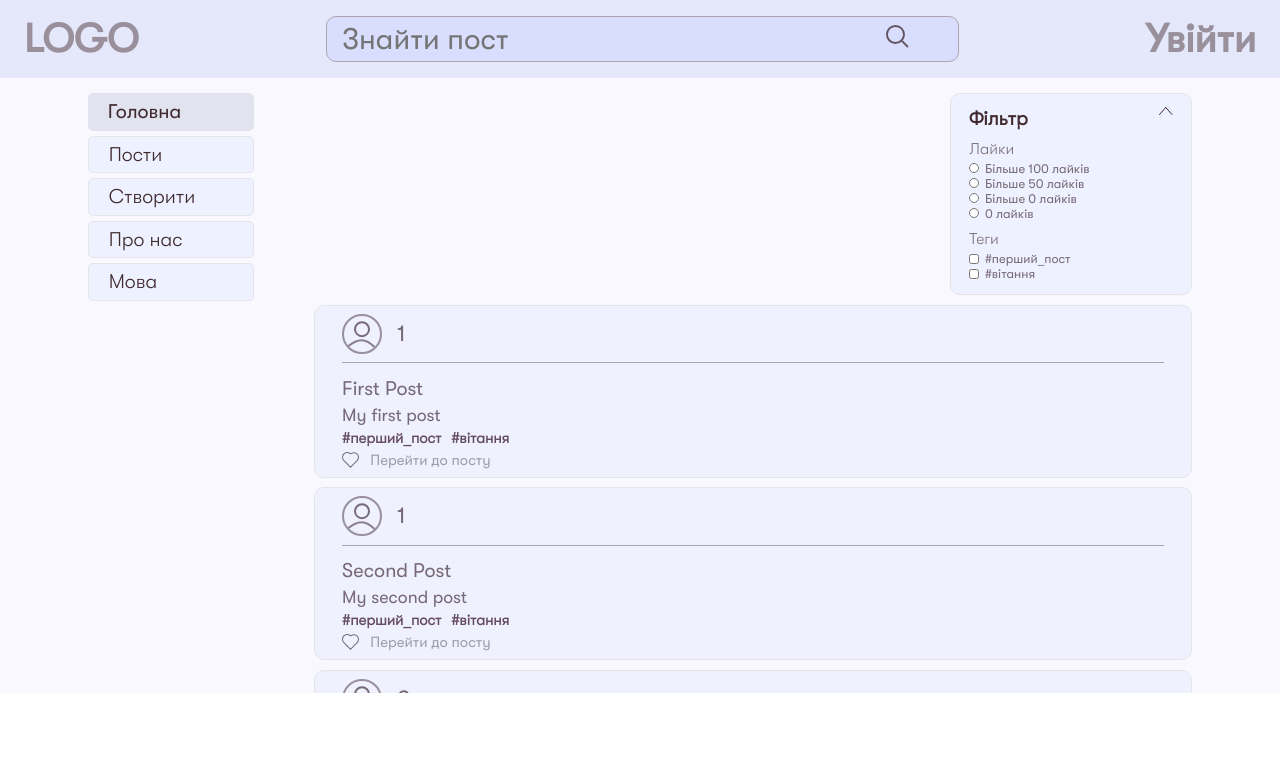
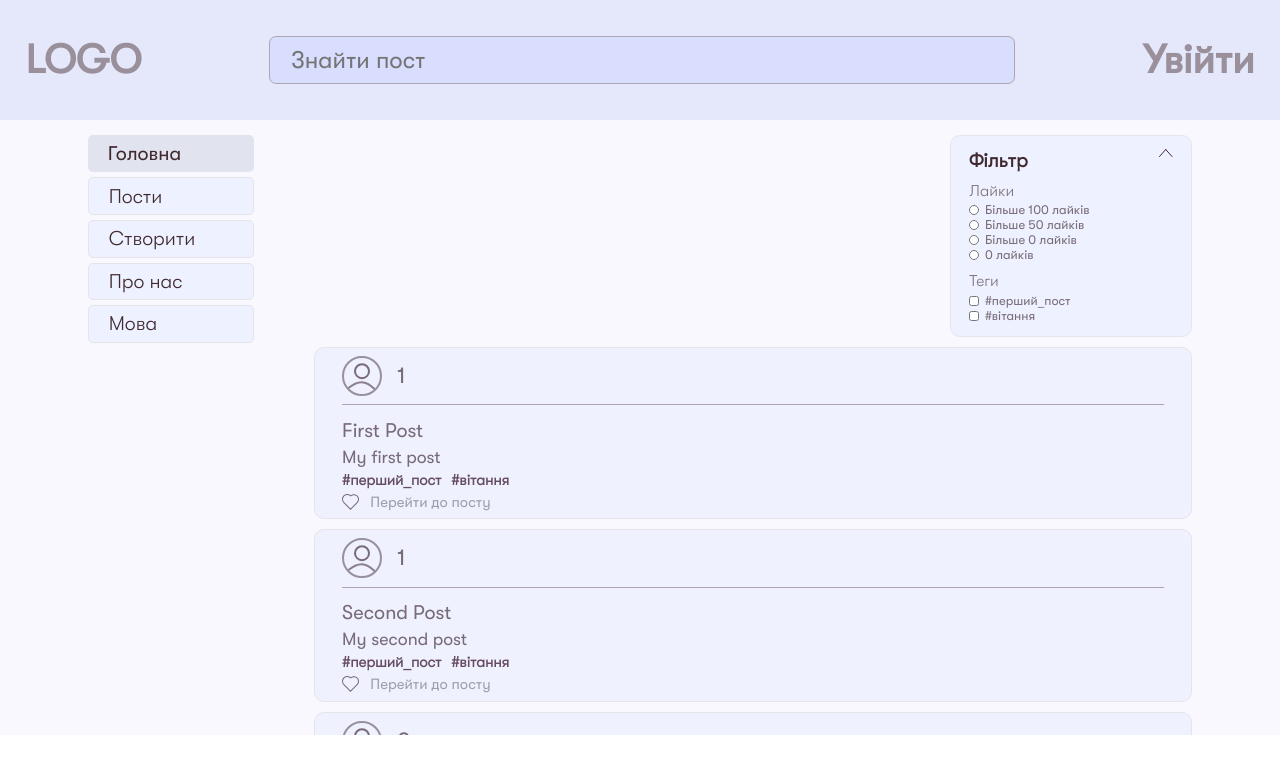
Before and after one commit to VashchenkoArtem/ForumReactApp, a React (Create React App) app: page / in a window 1280 px wide. Shown: the top 774 px of the page. Built offline with nearby package versions, Linux system fonts and the light colour scheme; the HTML template or start-up script is replaced by a standard one.

Commit message:
Work with adaptive design. Create adaptive header

```diff
--- a/src/components/header/header.module.css
+++ b/src/components/header/header.module.css
@@ -1,17 +1,21 @@
-.pageHat{
-    width: 100%;
-    height: calc(3.1vw + 4.8vh);
+header{
+    display: grid;
+    column-gap: clamp(50px, 10vw, 170px);
+    height: 15vh;
+    align-items: center;
+    justify-content: center;
+    background-color: rgba(229, 232, 251, 1);
+    padding: 0px clamp(24px, 2vw, 35px);
+}
+
+.hatLogo, .enterToAccount{
     display: flex;
-    background-color: rgba(229, 232, 251, 1);
-    align-items: center;
-    justify-content: space-between;
-    padding: 0px calc(1vw + 1.4vh);
+    flex: 1 0 auto;
+    color: rgba(153, 144, 156, 1);
+    font-size: clamp(20px, 5vw, 40px);
+    justify-content: center;
 }
-.hatLogo, .enterToAccount{
-    color: rgba(153, 144, 156, 1);
-    font-size: calc(1.6vw + 2.4vh);
-}
-.hatInputContainer{
+/* .hatInputContainer{
     width: calc(25.2vw + 38.8vh);
 }
 .inputSearch{
@@ -30,4 +34,23 @@
     height: calc(0.9vw + 1.4vh);
     top: calc(1vw + 1.5vh);
     margin-left: calc(30vw + 22vh);
+} */
+.pageHat{
+    grid-template-columns: auto 1fr auto;
 }
+.logoContainer, .hatProfile{
+    text-align: center;
+}
+.hatInputContainer{
+    display: flex;
+}
+.inputSearch{
+    flex: 1 1 auto;
+    height: 6vh;
+    border-radius: 7px;
+    border: 1px rgba(172, 165, 176, 1) solid;
+    padding: 0px clamp(15px, 2vw, 21px);
+    font-size: clamp(16px, 2vw, 24px);
+    background-color: rgba(217, 222, 255, 1);
+    color: rgba(64, 42, 47, 0.77);
+}
--- a/src/components/header/header.tsx
+++ b/src/components/header/header.tsx
@@ -5,10 +5,12 @@ import { ReactComponent as Search } from "../../assets/icons/search.svg"
 export function Header(){
     return (
         <header className = {style.pageHat}>
-            <h1 className = {style.hatLogo}>LOGO</h1>
+            <div className = {style.logoContainer}>
+                <h1 className = {style.hatLogo}>LOGO</h1>
+            </div>
             <div className = {style.hatInputContainer}>
-                <Search className={style.searchImage}></Search>
                 <input type="text" className = {style.inputSearch} placeholder="Знайти пост"/>
+                {/* <Search className={style.searchImage}></Search> */}
             </div>
             <div className = {style.hatProfile}>
                 <h1 className = {style.enterToAccount}>Увійти</h1>
```
